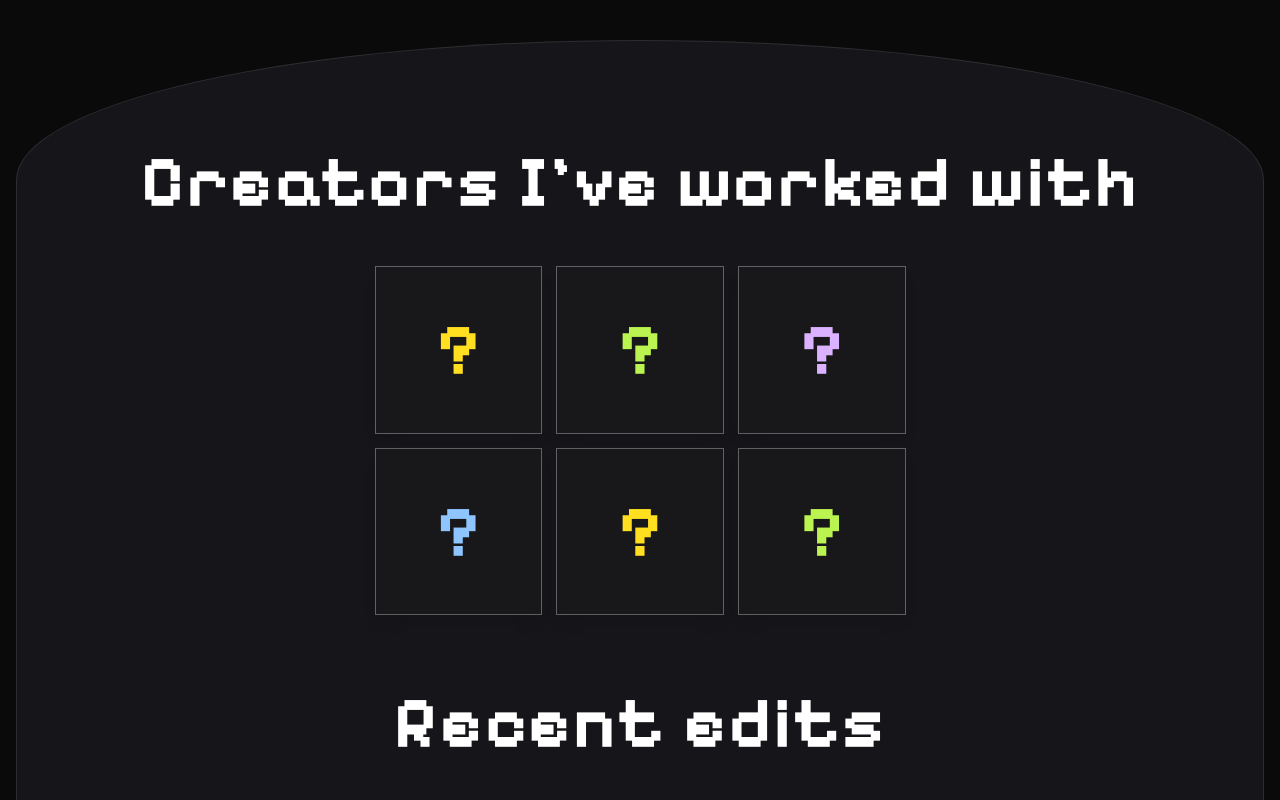
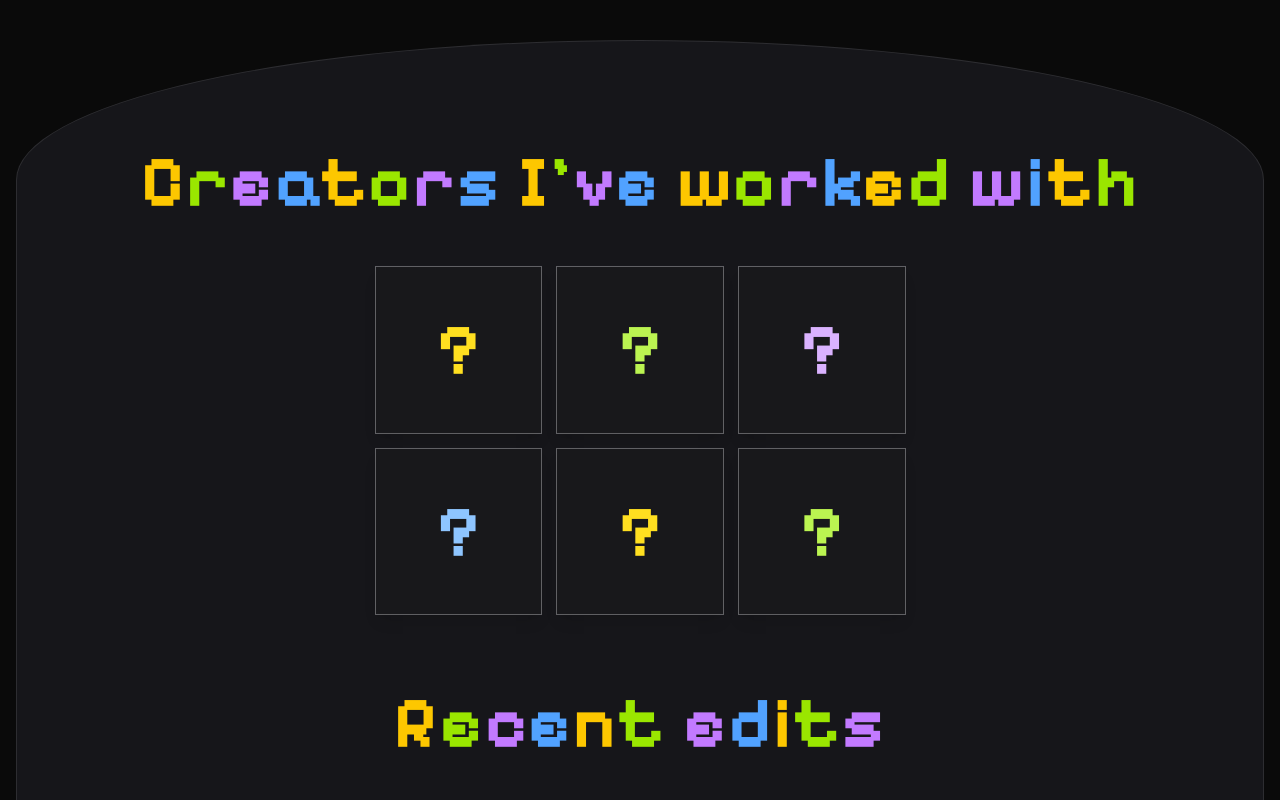
Before and after one commit to muse-codez/nexusv3, a Next.js app: page / in a window 1280 px wide. Shown: the part 840-1640 px from the top of the page. Built offline with nearby package versions, Linux system fonts and the light colour scheme.

Commit message:
Titles: colorful letter-cycle in yellow, lime, purple, blue

```diff
--- a/app/page.tsx
+++ b/app/page.tsx
@@ -94,6 +94,28 @@ function morphText(el: MorphEl, next: string) {
   el._morphTimer = setTimeout(() => {
     el.textContent = next;
   }, Math.max(ms("--text-morph-dur"), ms("--text-morph-resize-dur")) + 40);
+}
+
+// Section titles in the user's 4 colours — yellow, lime, purple,
+// blue — cycling letter by letter, so every title is colourful
+// instead of plain white. Spaces don't consume a colour, so the
+// cycle runs continuously across words.
+const TITLE_COLORS = ["text-yellow-400", "text-lime-400", "text-purple-400", "text-blue-400"];
+function ColorfulTitle({ text }: { text: string }) {
+  let i = 0;
+  return (
+    <>
+      {text.split("").map((ch, idx) =>
+        ch === " " ? (
+          <span key={idx}> </span>
+        ) : (
+          <span key={idx} className={TITLE_COLORS[i++ % TITLE_COLORS.length]}>
+            {ch}
+          </span>
+        ),
+      )}
+    </>
+  );
 }
 
 export default function Home() {
@@ -303,8 +325,8 @@ export default function Home() {
           the corners above the curve. */}
       <section id="clients" className="relative z-20 w-full px-2 pb-24 sm:px-4">
         <motion.div style={{ y: reduceMotion ? 0 : cardY }} className="v3-arch relative w-full overflow-hidden bg-[#16161a] border border-white/10 px-4 pb-12 pt-20 sm:px-8 sm:pt-24 lg:px-12">
-          <h2 className="relative text-center font-pixelify text-4xl font-bold leading-tight tracking-wide sm:text-6xl lg:text-7xl">
-            Creators I&apos;ve worked with
+          <h2 aria-label="Creators I've worked with" className="relative text-center font-pixelify text-4xl font-bold leading-tight tracking-wide sm:text-6xl lg:text-7xl">
+            <span aria-hidden="true"><ColorfulTitle text="Creators I've worked with" /></span>
           </h2>
           <div
             className="relative mx-auto mt-10 grid grid-cols-2 gap-4 sm:grid-cols-3 lg:w-[46%] lg:grid-cols-3"
@@ -382,8 +404,8 @@ export default function Home() {
           {/* Recent edits — v1 showcase, inside the same metal card,
               which now expands to the end of the showcase. */}
           <div id="videos" className="relative mt-16 scroll-mt-24 text-center">
-            <h2 className="mt-6 font-pixelify text-4xl font-bold leading-tight tracking-wide sm:text-6xl lg:text-7xl">
-              Recent edits
+            <h2 aria-label="Recent edits" className="mt-6 font-pixelify text-4xl font-bold leading-tight tracking-wide sm:text-6xl lg:text-7xl">
+              <span aria-hidden="true"><ColorfulTitle text="Recent edits" /></span>
             </h2>
           </div>
         <div className="relative mt-10 grid gap-5 sm:grid-cols-2 lg:grid-cols-3">
@@ -452,7 +474,7 @@ export default function Home() {
           original code), and the unchanged contact tiles below. */}
       <section id="hire" className="relative z-10 pb-24">
         <div className="mx-auto max-w-5xl px-4 pt-4 text-center">
-          <h2 className="font-pixelify text-4xl text-white sm:text-5xl">Hire me</h2>
+          <h2 aria-label="Hire me" className="font-pixelify text-4xl sm:text-5xl"><span aria-hidden="true"><ColorfulTitle text="Hire me" /></span></h2>
         </div>
         <div className="mx-auto max-w-5xl px-4">
           {/* Hire panel, inspired by the researched portfolios
```
